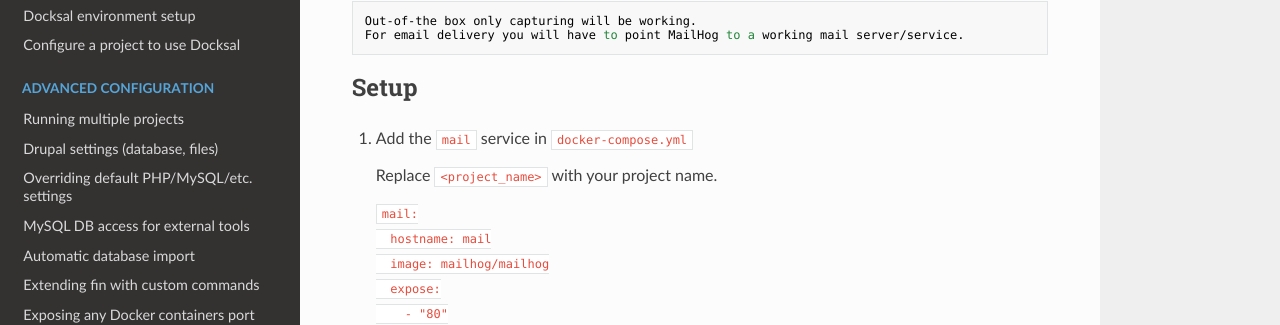
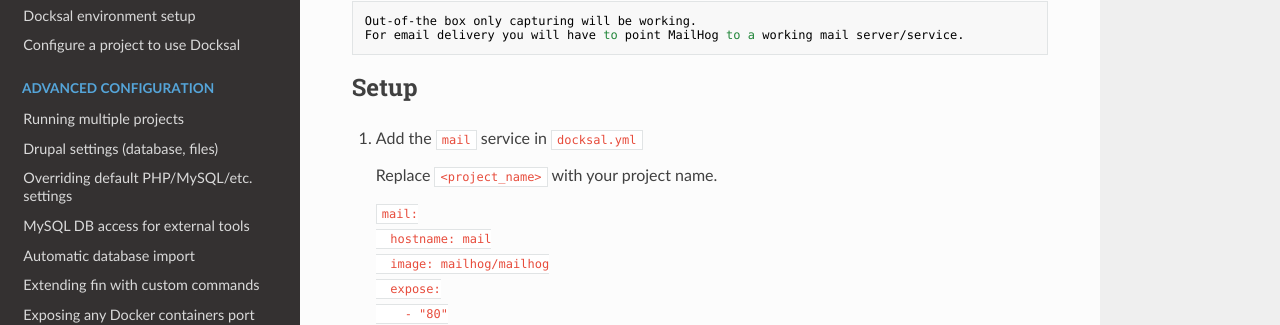
Before and after one commit to docksal/docksal, an MkDocs documentation site: the page built from docs/mail.md, in a window 1280 px wide and 1132 px high. Shown: the part 207-532 px from the top of the window. Built offline with MkDocs 1.6.1, drawn with Linux system fonts in a browser that asks for light colours; nearby versions of some CDN libraries; old or Windows-style settings are respelled for this version of MkDocs.

Commit message:
Update mail doc
Change docker-compose.yml reference to docksal.yml

```diff
--- a/docs/mail.md
+++ b/docs/mail.md
@@ -7,7 +7,7 @@ Sending/capturing email support can be added via [MailHog](https://github.com/ma
 
 ## Setup
 
-1. Add the `mail` service in `docker-compose.yml`
+1. Add the `mail` service in `docksal.yml`
 
     Replace `<project_name>` with your project name.
 
```
